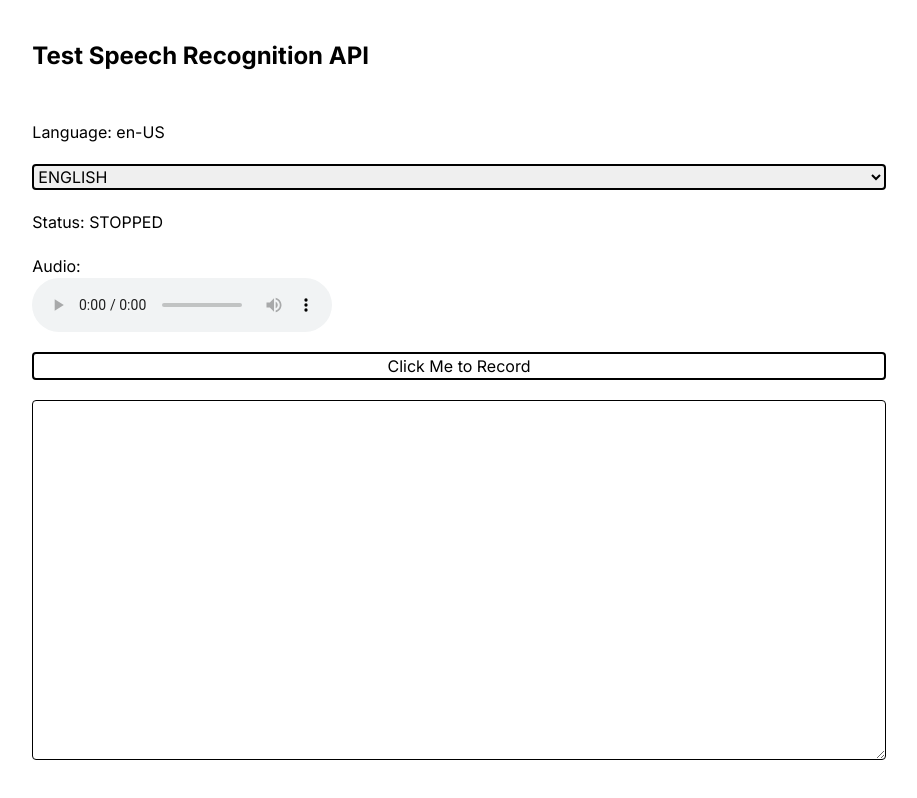
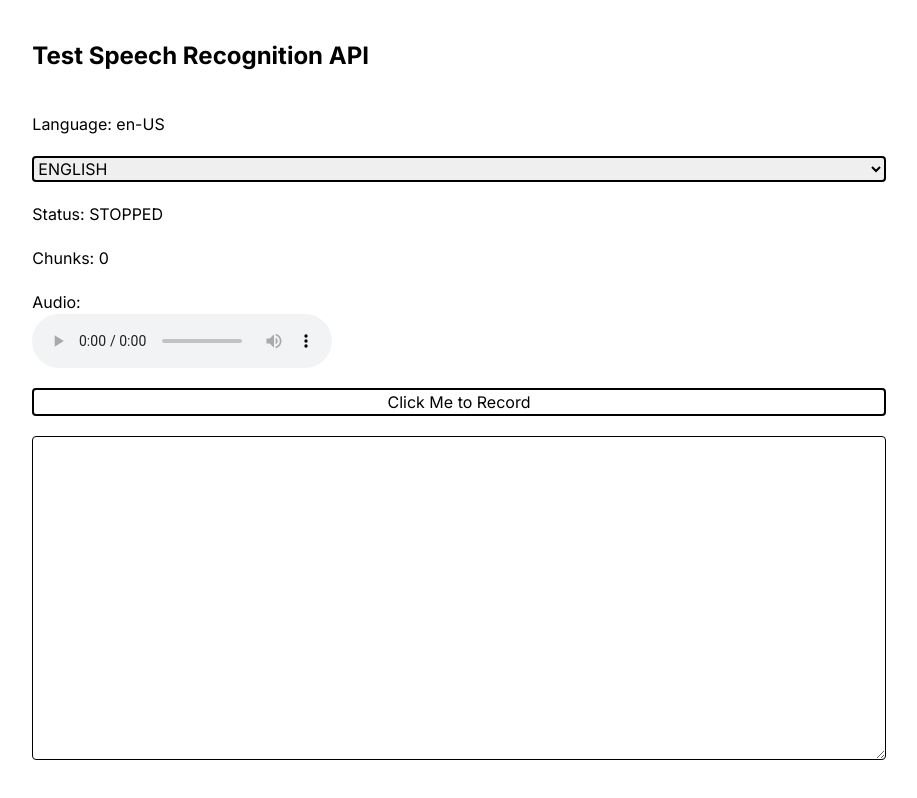
Before and after one commit to adityarao2005/test-speech-recognition, a Next.js app: page / in a window 1280 px wide. Shown: the whole page, without its empty margins (181-1098 px from the left). Built offline with nearby package versions, Linux system fonts and the light colour scheme.

Commit message:
addign soem mroe stuff

```diff
--- a/src/app/page.tsx
+++ b/src/app/page.tsx
@@ -15,7 +15,7 @@ function getEnumKeys<
 }
 
 export default function Home() {
-	const { text, status, beginRecording, stopRecording, changeLanguage, audio } = useSpeechRecognition();
+	const { text, status, beginRecording, stopRecording, changeLanguage, audio, chunks } = useSpeechRecognition();
 	const [lang, setLang] = useState(Language.ENGLISH);
 
 	const onClick = async () => {
@@ -47,8 +47,13 @@ export default function Home() {
 				</select>
 				<p>Status: {status.toString()}</p>
 
+				<div>
+					Chunks: {chunks.length}
+				</div>
+
 				<div>Audio:
-					<audio controls={true} src={audio}></audio>
+
+					<audio controls={true} src={audio} ></audio>
 				</div>
 
 				<button onClick={onClick} className="rounded border-black border-2">
--- a/src/components/speech-recognition.tsx
+++ b/src/components/speech-recognition.tsx
@@ -14,6 +14,7 @@ export function useSpeechRecognition() {
 
     const [chunks, setChunks] = useState<Blob[]>([]);
     const [audio, setAudio] = useState<string>();
+    const [stream, setStream] = useState<MediaStream>();
 
     const beginRecording = async () => {
         if (recognition !== null) {
@@ -32,6 +33,7 @@ export function useSpeechRecognition() {
                 console.log("Reached here");
             };
 
+            setStream(stream);
             setMediaRecorder(mediaRecorder);
 
             mediaRecorder?.start();
@@ -42,6 +44,8 @@ export function useSpeechRecognition() {
         if (recognition !== null) {
             recognition.stop();
             mediaRecorder?.stop();
+
+            stream?.getTracks().forEach(track => track.stop());
         }
     };
     const changeLanguage = async (lang: string) => {
@@ -80,5 +84,5 @@ export function useSpeechRecognition() {
 
     }, []);
 
-    return { text, status, beginRecording, stopRecording, changeLanguage, audio };
+    return { text, status, beginRecording, stopRecording, changeLanguage, audio, chunks };
 }
```
